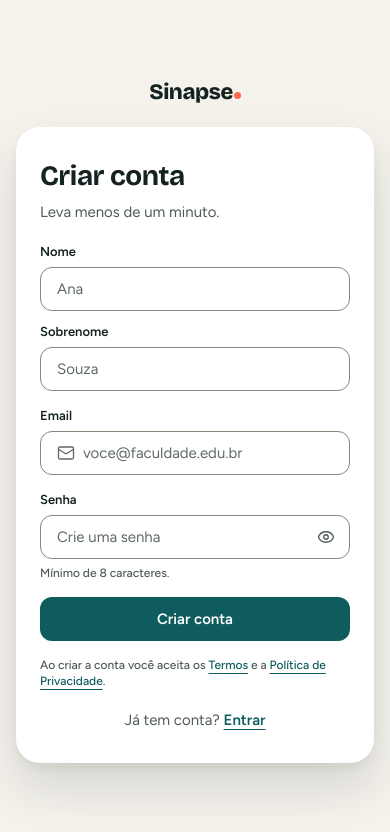
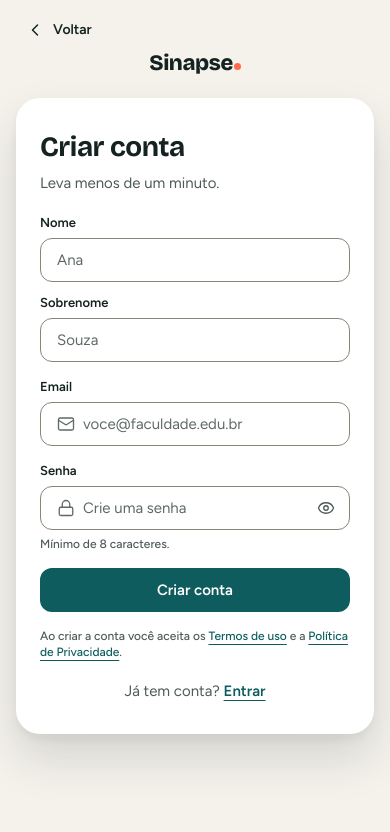
Before and after one commit to DavidBotelhoo/sinapse-web, a Next.js app: page /criar-conta in a window 390 px wide. Shown: the top 832 px of the page. Built offline with nearby package versions, Linux system fonts and the light colour scheme; no server answers; what openapi-fetch would draw is missing.

Commit message:
fix(auth): marca, Voltar e cadeado nas telas de entrar e criar conta

```diff
--- a/src/app/(auth)/layout.tsx
+++ b/src/app/(auth)/layout.tsx
@@ -1,9 +1,24 @@
 import type { ReactNode } from "react";
+import { ChevronLeft } from "lucide-react";
+import { Wordmark } from "@/components/app/Wordmark";
+import { ButtonLink } from "@/components/ui/ButtonLink";
 
+/** Telas 02 e 03: no desktop, a marca no canto; no celular, "Voltar" para a landing. */
 export default function AuthLayout({ children }: { children: ReactNode }) {
   return (
-    <div className="min-h-dvh bg-bg flex items-center justify-center p-4 md:p-8">
-      <div className="w-full max-w-[960px]">{children}</div>
+    <div className="min-h-dvh bg-bg flex flex-col">
+      <header className="flex items-center px-2 pt-3 md:px-10 md:py-6">
+        {/* No wrapper: o inline-flex do Wordmark ganharia do hidden (o cn() não resolve o conflito). */}
+        <div className="hidden md:block">
+          <Wordmark href="/" size="lg" />
+        </div>
+        <ButtonLink href="/" variant="ghost" size="sm" className="md:hidden" iconLeft={<ChevronLeft aria-hidden strokeWidth={1.75} />}>
+          Voltar
+        </ButtonLink>
+      </header>
+      <main className="flex-1 flex flex-col md:items-center md:justify-center px-4 pt-1 pb-8 md:px-8 md:pt-4 md:pb-16">
+        <div className="w-full max-w-[960px]">{children}</div>
+      </main>
     </div>
   );
 }
--- a/src/app/(auth)/redefinir-senha/page.tsx
+++ b/src/app/(auth)/redefinir-senha/page.tsx
@@ -17,7 +17,7 @@ export default async function RedefinirSenhaPage({ searchParams }: Props) {
 
   return (
     <div className="mx-auto w-full max-w-[460px] grid gap-6 p-8 rounded-xl bg-surface shadow-lg">
-      <div className="flex justify-center">
+      <div className="flex justify-center md:hidden">
         <Wordmark size="md" />
       </div>
       {token ? (
--- a/src/components/app/Wordmark.tsx
+++ b/src/components/app/Wordmark.tsx
@@ -11,7 +11,7 @@ export type WordmarkProps = {
 const sizes: Record<NonNullable<WordmarkProps["size"]>, string> = {
   sm: "text-[20px]",
   md: "text-[22px]",
-  lg: "text-[26px]",
+  lg: "text-[24px]",
 };
 
 export function Wordmark({ href, size = "md", tone = "ink", className }: WordmarkProps) {
--- a/src/components/auth/AuthPanel.tsx
+++ b/src/components/auth/AuthPanel.tsx
@@ -76,7 +76,7 @@ export function AuthPanel({ initialMode }: { initialMode: AuthMode }) {
             isSignup &&
               "@[720px]:[transition:opacity_var(--dur-base)_var(--ease-out)_calc(var(--dur-auth)_*_0.5),transform_var(--dur-auth)_var(--ease-out),visibility_0s]",
             // Mobile: card verso
-            "@max-[720px]:col-start-1 @max-[720px]:row-start-1 @max-[720px]:flex @max-[720px]:flex-col @max-[720px]:gap-5 @max-[720px]:p-8 @max-[720px]:px-6 @max-[720px]:rounded-xl @max-[720px]:bg-surface @max-[720px]:shadow-lg @max-[720px]:[backface-visibility:hidden] @max-[720px]:[transform:rotateY(180deg)]",
+            "@max-[720px]:col-start-1 @max-[720px]:row-start-1 @max-[720px]:self-start @max-[720px]:flex @max-[720px]:flex-col @max-[720px]:gap-5 @max-[720px]:p-8 @max-[720px]:px-6 @max-[720px]:rounded-xl @max-[720px]:bg-surface @max-[720px]:shadow-lg @max-[720px]:[backface-visibility:hidden] @max-[720px]:[transform:rotateY(180deg)]",
           )}
         >
           <AuthHeader title="Criar conta" subtitle="Leva menos de um minuto." />
@@ -97,7 +97,7 @@ export function AuthPanel({ initialMode }: { initialMode: AuthMode }) {
             isLogin && "@[720px]:opacity-100 @[720px]:visible @[720px]:translate-x-0",
             isLogin &&
               "@[720px]:[transition:opacity_var(--dur-base)_var(--ease-out)_calc(var(--dur-auth)_*_0.5),transform_var(--dur-auth)_var(--ease-out),visibility_0s]",
-            "@max-[720px]:col-start-1 @max-[720px]:row-start-1 @max-[720px]:flex @max-[720px]:flex-col @max-[720px]:gap-5 @max-[720px]:p-8 @max-[720px]:px-6 @max-[720px]:rounded-xl @max-[720px]:bg-surface @max-[720px]:shadow-lg @max-[720px]:[backface-visibility:hidden]",
+            "@max-[720px]:col-start-1 @max-[720px]:row-start-1 @max-[720px]:self-start @max-[720px]:flex @max-[720px]:flex-col @max-[720px]:gap-5 @max-[720px]:p-8 @max-[720px]:px-6 @max-[720px]:rounded-xl @max-[720px]:bg-surface @max-[720px]:shadow-lg @max-[720px]:[backface-visibility:hidden]",
           )}
         >
           <AuthHeader title="Entrar" subtitle="Que bom te ver de novo." />
@@ -105,9 +105,8 @@ export function AuthPanel({ initialMode }: { initialMode: AuthMode }) {
           <SwitchFooter mode="login" onSwitch={switchTo} />
         </section>
 
-        {/* Overlay (desktop apenas) */}
+        {/* Overlay (só no desktop). O botão do pitch é o jeito de trocar de modo com o teclado, então nada de aria-hidden aqui. */}
         <div
-          aria-hidden
           className={cn(
             "hidden @[720px]:grid absolute z-2 top-0 bottom-0 left-0 w-1/2 overflow-hidden",
             "bg-primary text-on-primary",
--- a/src/components/auth/RegisterForm.tsx
+++ b/src/components/auth/RegisterForm.tsx
@@ -135,7 +135,7 @@ export function RegisterForm({ focusOnMount }: { focusOnMount?: boolean }) {
       </Button>
       <p className="m-0 font-sans font-medium text-[12px] leading-4 text-ink-muted">
         Ao criar a conta você aceita os{" "}
-        <a href="#termos" className="text-primary underline underline-offset-4">Termos</a> e a{" "}
+        <a href="#termos" className="text-primary underline underline-offset-4">Termos de uso</a> e a{" "}
         <a href="#privacidade" className="text-primary underline underline-offset-4">Política de Privacidade</a>.
       </p>
     </Form>
--- a/src/components/ui/TextField.tsx
+++ b/src/components/ui/TextField.tsx
@@ -8,7 +8,7 @@ import {
   type ReactNode,
   type SelectHTMLAttributes,
 } from "react";
-import { ChevronDown, CircleAlert, Eye, EyeOff } from "lucide-react";
+import { ChevronDown, CircleAlert, Eye, EyeOff, Lock } from "lucide-react";
 import { cn } from "@/lib/cn";
 
 type BaseFieldProps = {
@@ -97,8 +97,9 @@ export const TextField = forwardRef<HTMLInputElement, TextFieldProps>(function T
 
 export type PasswordFieldProps = Omit<TextFieldProps, "type" | "rightIcon">;
 
+/** Campo de senha. O cadeado à esquerda vem por padrão, como em todas as telas. */
 export const PasswordField = forwardRef<HTMLInputElement, PasswordFieldProps>(function PasswordField(
-  { label, hint, error, action, className, id, ...rest },
+  { label, hint, error, action, leftIcon = <Lock strokeWidth={1.75} />, className, id, ...rest },
   ref,
 ) {
   const autoId = useId();
@@ -111,6 +112,11 @@ export const PasswordField = forwardRef<HTMLInputElement, PasswordFieldProps>(fu
         {label}
       </Label>
       <div className={cn(controlBase, "bg-surface", invalid && controlError)}>
+        {leftIcon ? (
+          <span aria-hidden className="text-ink-faint [&_svg]:size-[18px]">
+            {leftIcon}
+          </span>
+        ) : null}
         <input
           ref={ref}
           id={inputId}
```
